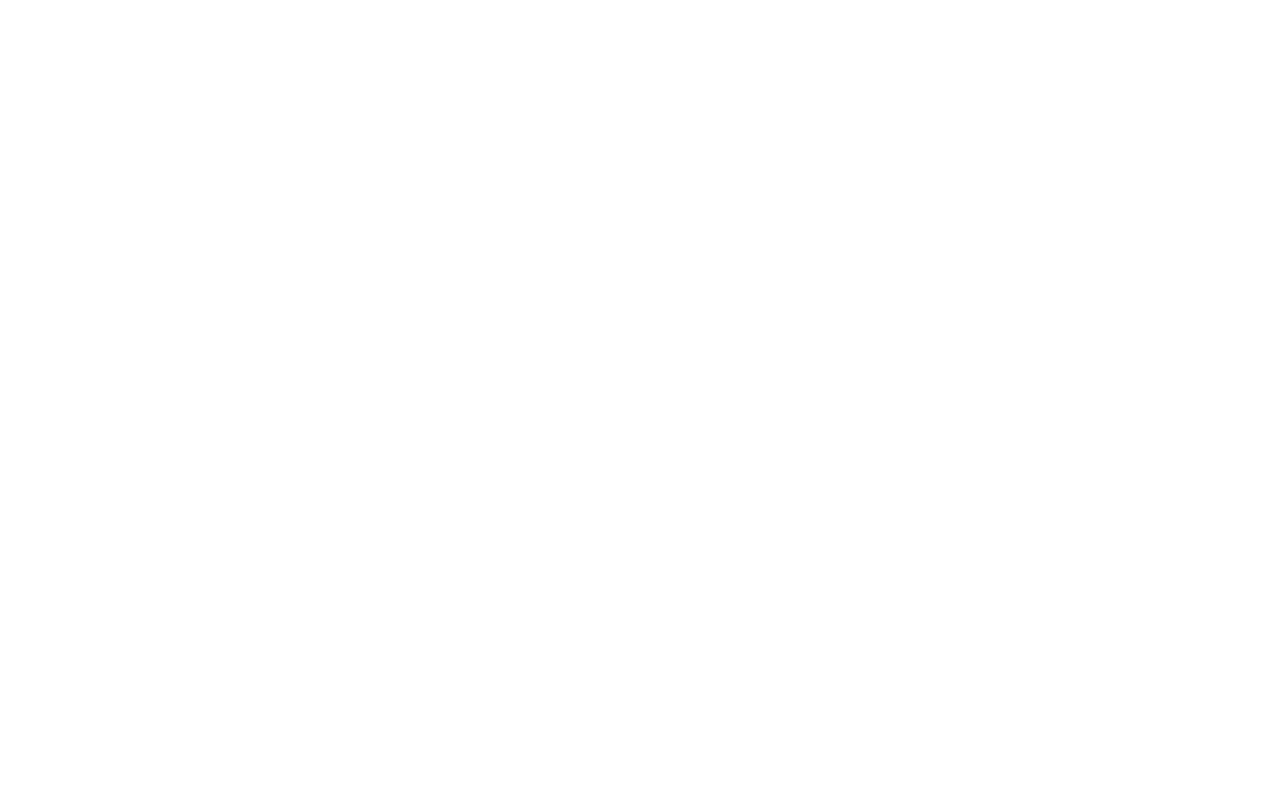
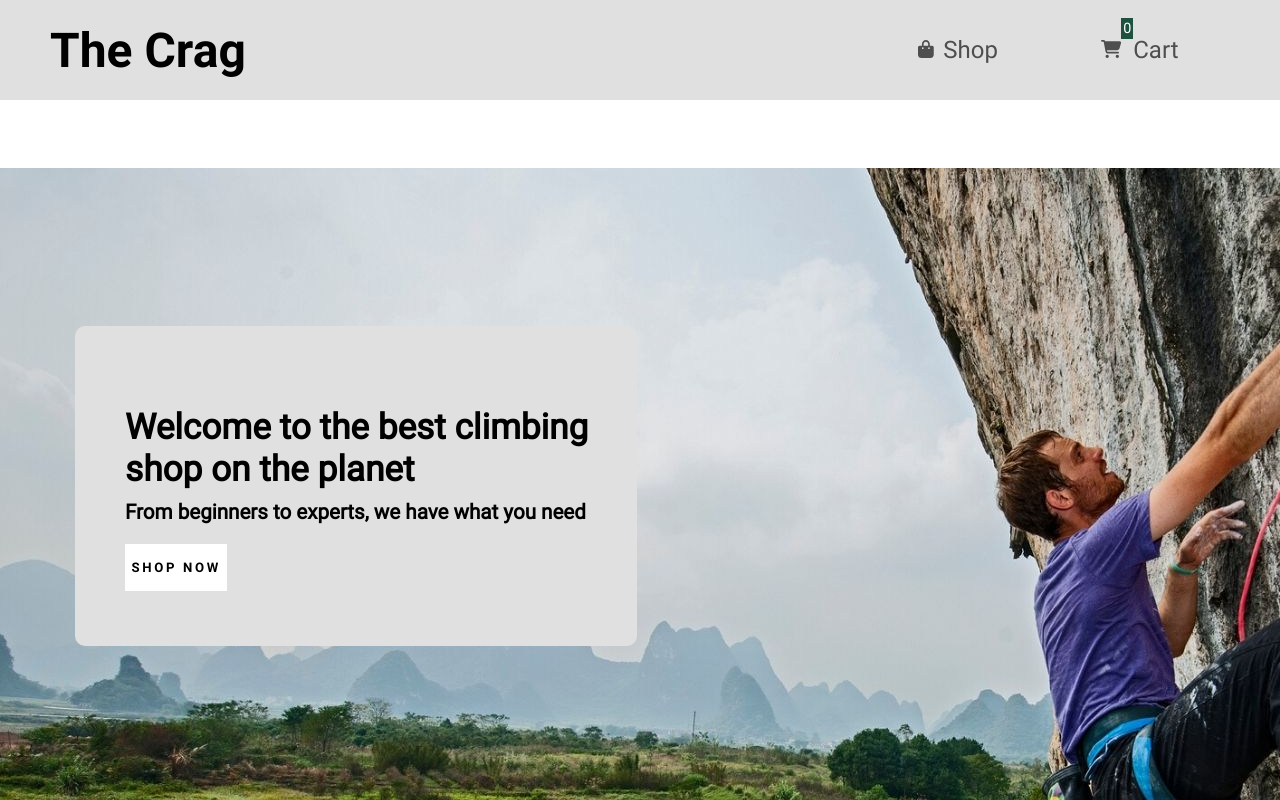
Before and after one commit to aukeller/Shopping-Cart, a React (Create React App) app: page /shopping-cart in a window 1280 px wide. Before the commit this address had no page. Built offline with nearby package versions, Linux system fonts and the light colour scheme.

Commit message:
changed route names

```diff
--- a/src/App.js
+++ b/src/App.js
@@ -14,10 +14,16 @@ function App() {
   return (
     <BrowserRouter basename={process.env.PUBLIC_URL}>
       <Routes>
-        <Route path="/" element={<Home orderCount={orderCount} />} />
-        <Route path="/shop" element={<Shop orderCount={orderCount} />} />
         <Route
-          path="shop/:id"
+          path="/shopping-cart"
+          element={<Home orderCount={orderCount} />}
+        />
+        <Route
+          path="/shopping-cart/shop"
+          element={<Shop orderCount={orderCount} />}
+        />
+        <Route
+          path="/shopping-cart/shop/:id"
           element={
             <ProductDetail
               cart={cart}
--- a/src/components/NavBar.js
+++ b/src/components/NavBar.js
@@ -9,15 +9,15 @@ const NavBar = ({ orderCount }) => {
   return (
     <div className={styles.container}>
       <div>
-        <Link to="/">The Crag</Link>
+        <Link to="/shopping-cart">The Crag</Link>
       </div>
       <ul className={styles.nav}>
         <li>
           <FontAwesomeIcon icon={faBagShopping} size="xs" />
-          <Link to="/shop">Shop</Link>
+          <Link to="/shopping-cart/shop">Shop</Link>
         </li>
         <li>
-          <Link to="/cart">
+          <Link to="/shopping-cart/cart">
             <FontAwesomeIcon icon={faCartShopping} size="xs" />
             <span>{orderCount}</span>
             Cart
--- a/src/pages/Home.js
+++ b/src/pages/Home.js
@@ -13,7 +13,7 @@ const Home = ({ orderCount }) => {
         <h1>Welcome to the best climbing shop on the planet</h1>
         <h3>From beginners to experts, we have what you need</h3>
         <button>
-          <Link to="/shop">SHOP NOW</Link>
+          <Link to="/shopping-cart/shop">SHOP NOW</Link>
         </button>
       </div>
     </div>
```
